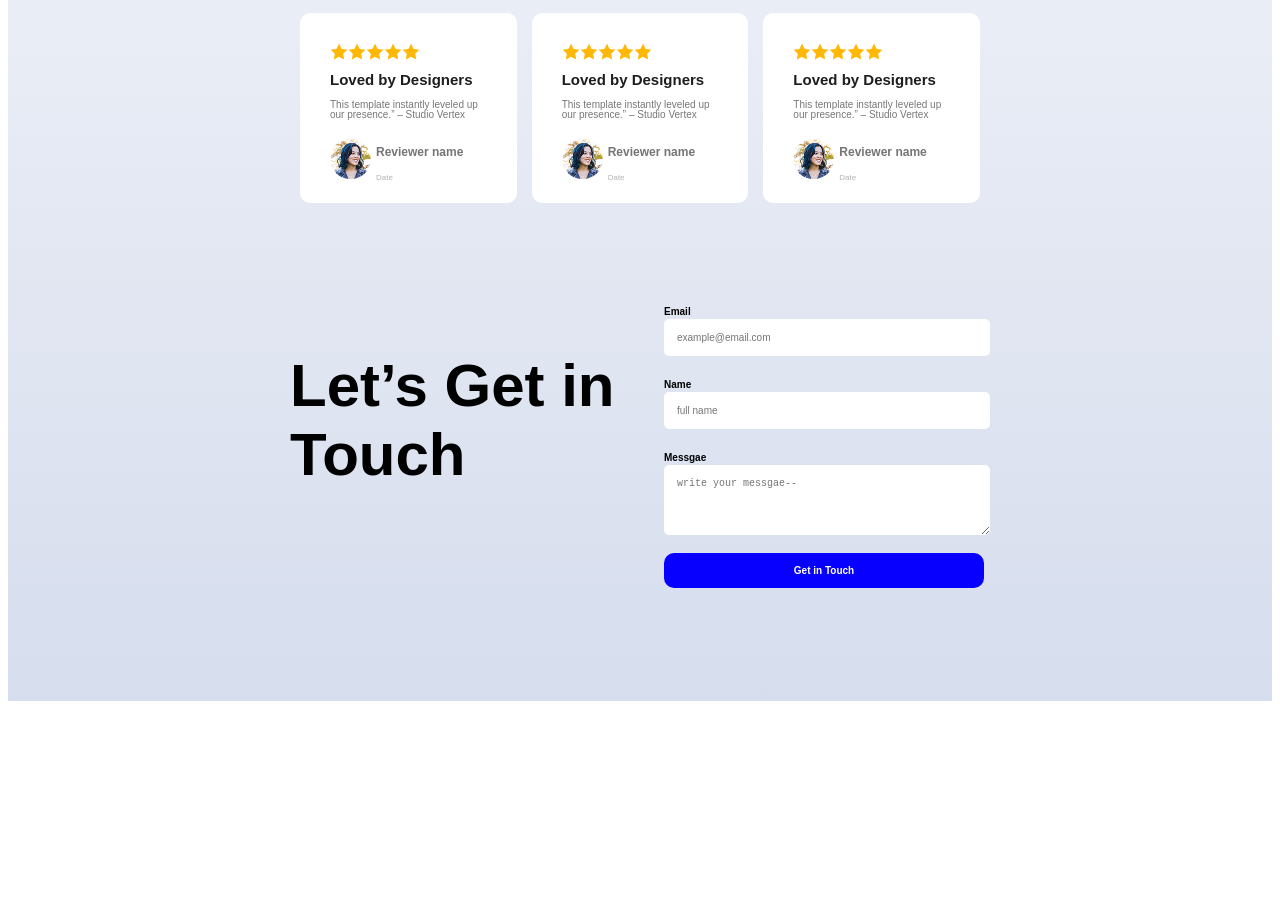
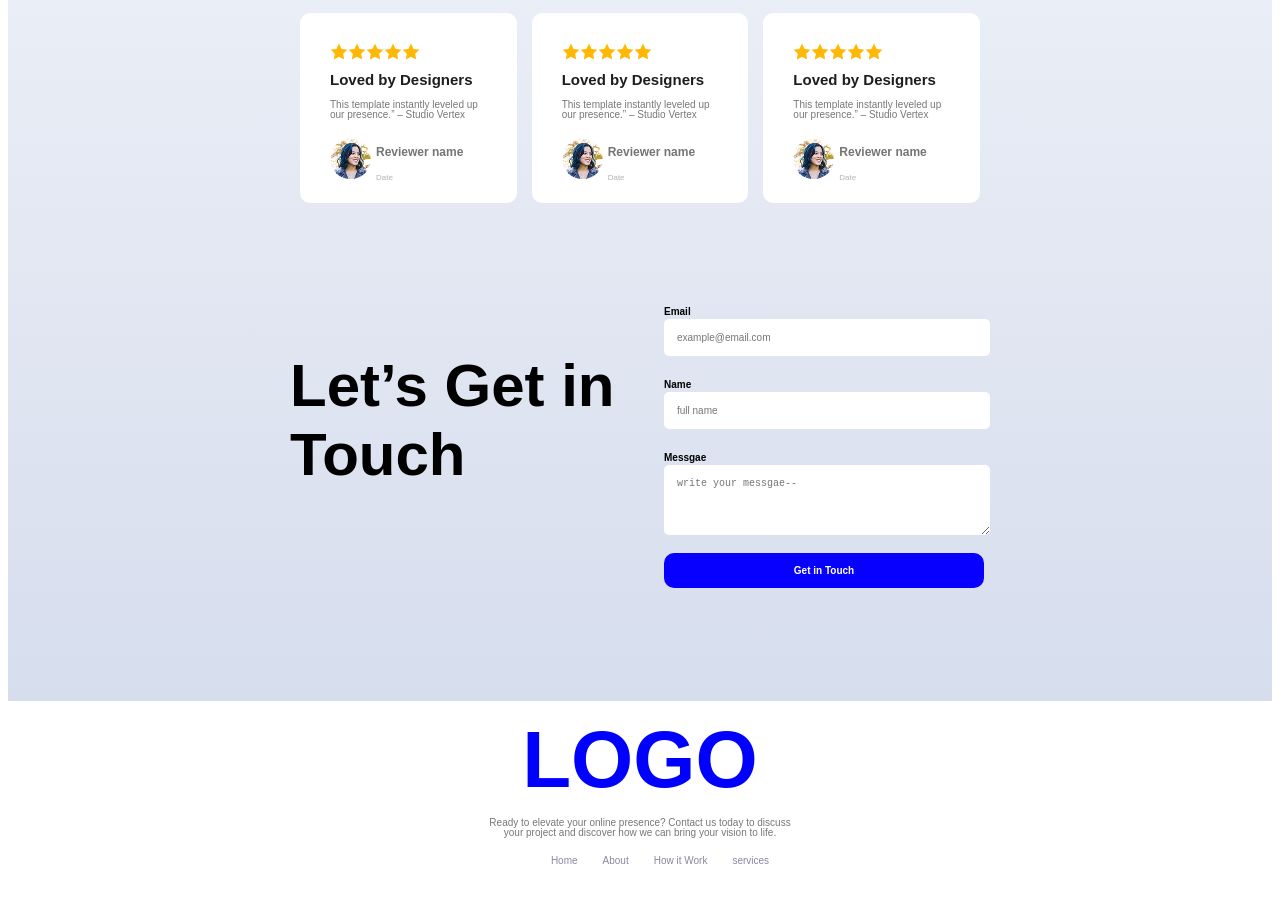
Before and after one commit to nurjahan23coder/PH-web-assignment-1, a plain HTML site: page index.html in a window 1280 px wide. Shown: the part 1417-2320 px from the top of the page. Before the commit the page ends 2126 px from the top, so only its background shows below. Drawn offline with Linux system fonts and the light colour scheme.

Commit message:
added a footer section

```diff
--- a/Style/style.css
+++ b/Style/style.css
@@ -265,3 +265,34 @@ input[type="email"],input[type="text"],textarea{
 .btn:hover, .btn-1:hover, .btn-2:hover, .btn-3:hover{
   background-color: goldenrod;
 }
+/* footer-section */
+.url {
+      display: flex;
+  justify-content: center;
+  align-items: center;
+  gap: 25px;
+  list-style: none;
+}
+ul li {
+list-style: none;
+}
+ul a{
+    text-decoration: none;
+    color: #8987A1;
+    font-size: 10px;
+
+}
+ul a:hover{
+    background-color:rgb(32, 31, 31);
+}
+.footer{
+    align-items: center;
+
+    text-align: center;
+    line-height: 10px;
+    margin-bottom: 60px;
+
+}
+span{
+  color: blue;
+}
--- a/index.html
+++ b/index.html
@@ -136,6 +136,28 @@
 
     </main>
     <footer>
+          <div class="footer">
+            <h1 class="inter-change font-bolder "><span>LOGO</span></h1>
+            <p class="user-description">Ready to elevate your online presence? Contact us today to discuss <br> your
+                project and discover how we can bring your vision to life.</p>
+            <div>
+                <ul class="url">
+                    <div>
+                        <li><a href="">Home</a></li>
+                    </div>
+                    <div>
+                        <li> <a href="">About</a></li>
+                    </div>
+                    <div>
+                        <li><a href=""> How it Work</a></li>
+                    </div>
+                    <div>
+                        <li><a href="">services</a></li>
+                    </div>
+
+                </ul>
+            </div>
+        </div>
 
 
     </footer>
```
